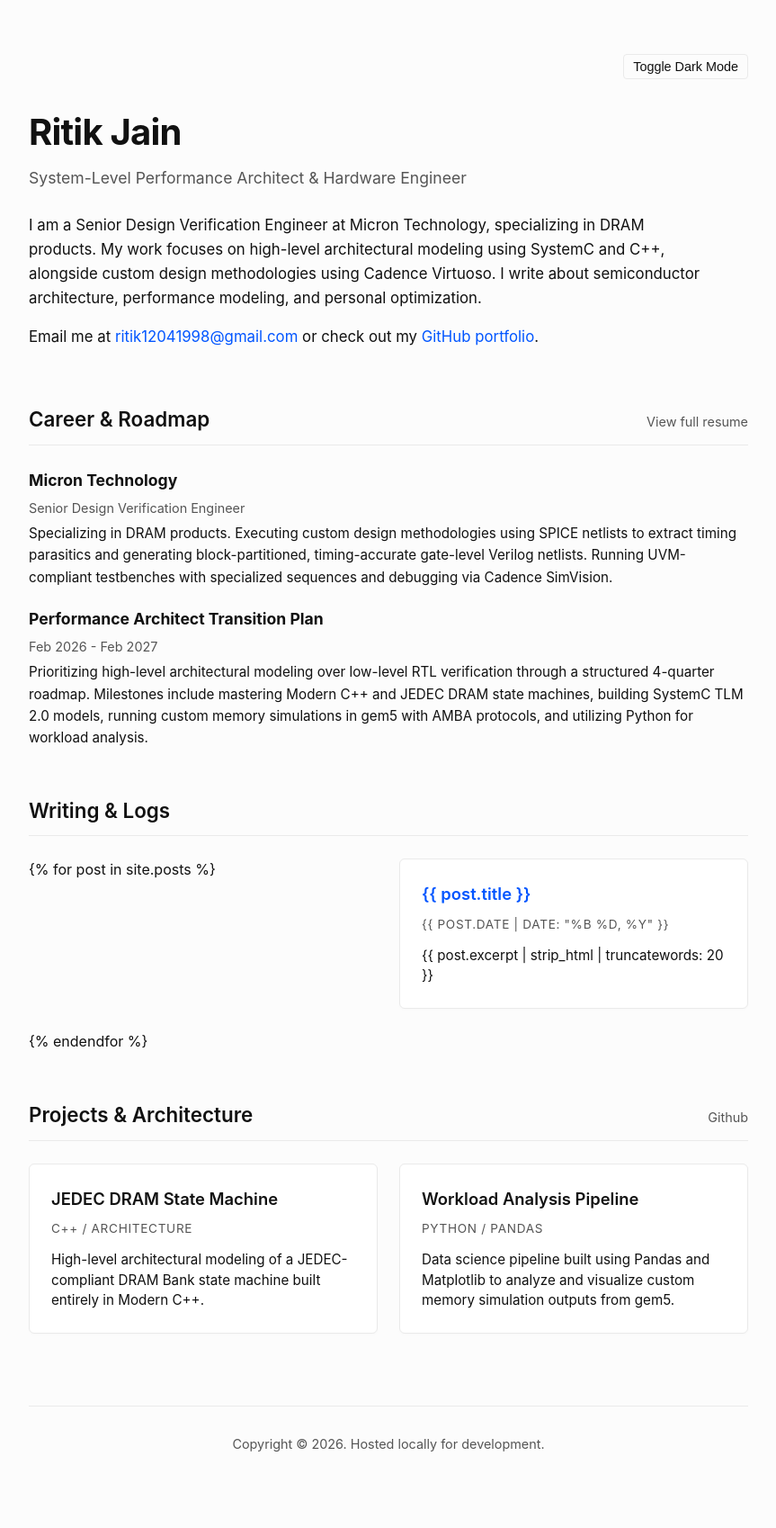
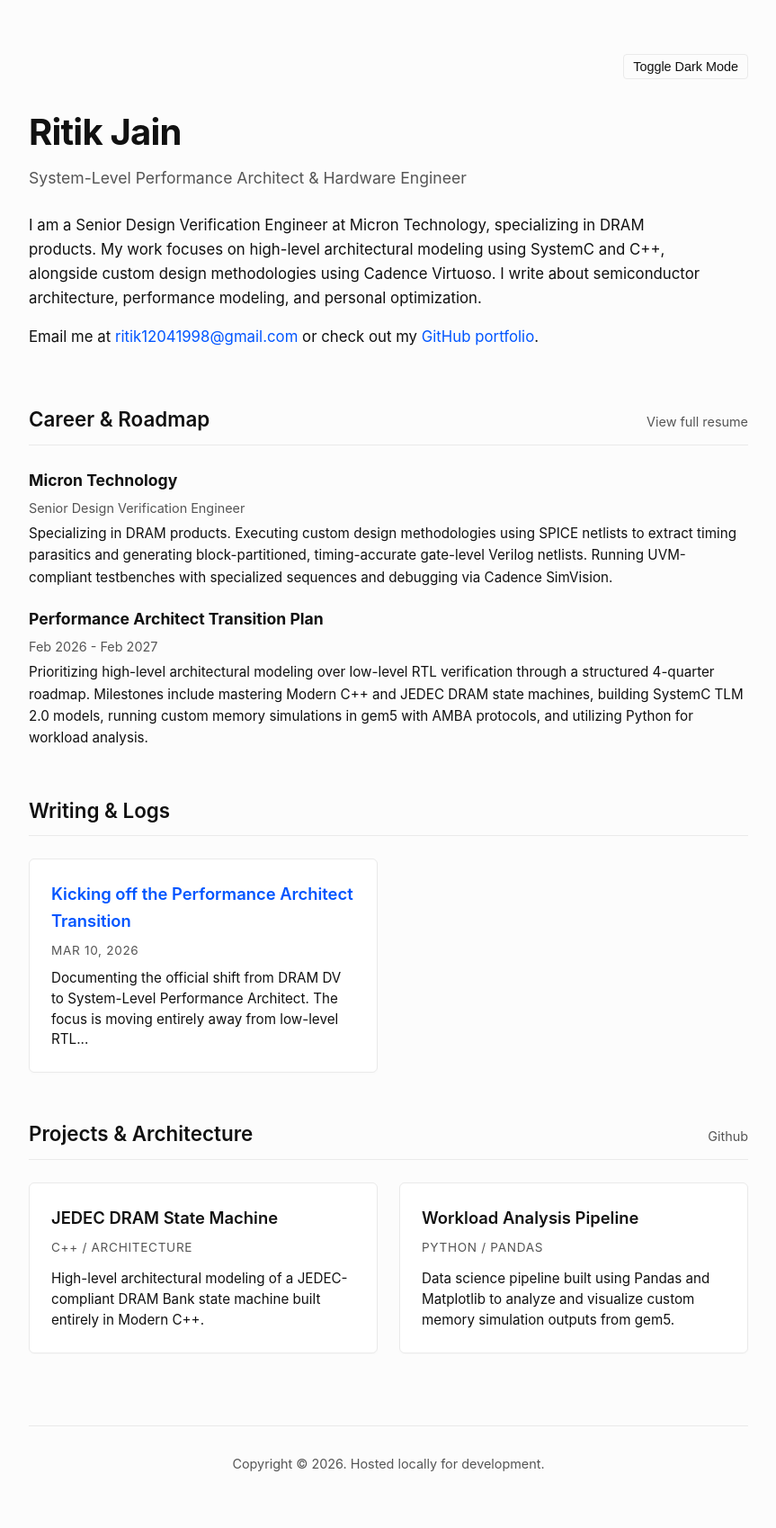
Before and after one commit to jain411/jain411.github.io, a Jekyll site: the page built from index.html, in a window 1280 px wide. Shown: the whole page at 90% size, without its empty margins (208-1071 px from the left). Built offline with Jekyll 4.4.1, drawn with Linux system fonts in a browser that asks for light colours; before the commit the page ends 1676 px from its top, so only the background shows below that.

Commit message:
Fixed Jekyll loop and added front matter

```diff
--- a/index.html
+++ b/index.html
@@ -1,3 +1,5 @@
+---
+---
 <!DOCTYPE html>
 <html lang="en">
 <head>
@@ -213,10 +215,10 @@
                 {% for post in site.posts %}
                 <div class="card">
                     <h3><a href="{{ post.url }}">{{ post.title }}</a></h3>
-                    <span class="meta">{{ post.date | date: "%b %d, %Y" }}</span>
+                    <span class="meta" style="display:block; margin-bottom: 8px; color: var(--text-muted); font-size: 0.85rem; text-transform: uppercase;">{{ post.date | date: "%b %d, %Y" }}</span>
                     <p>{{ post.excerpt | strip_html | truncatewords: 20 }}</p>
                 </div>
-                {% endendfor %}
+                {% endfor %}
             </div>
         </section>
 
```
